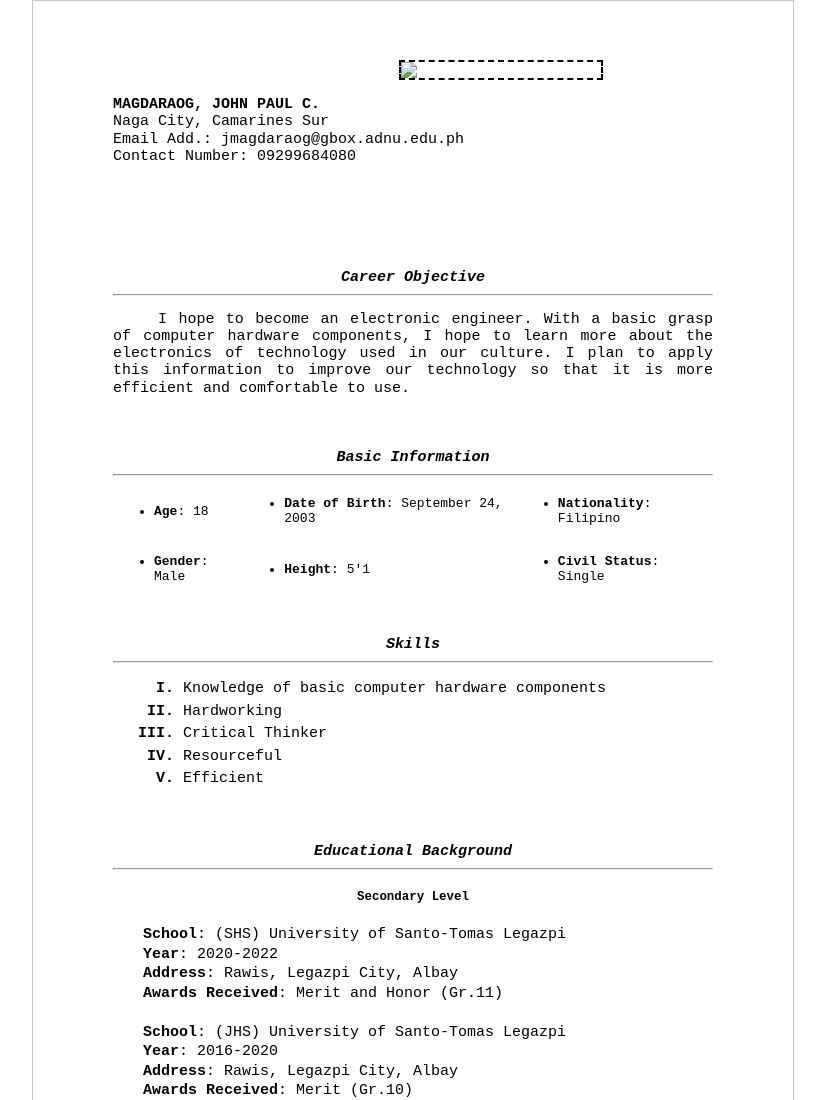
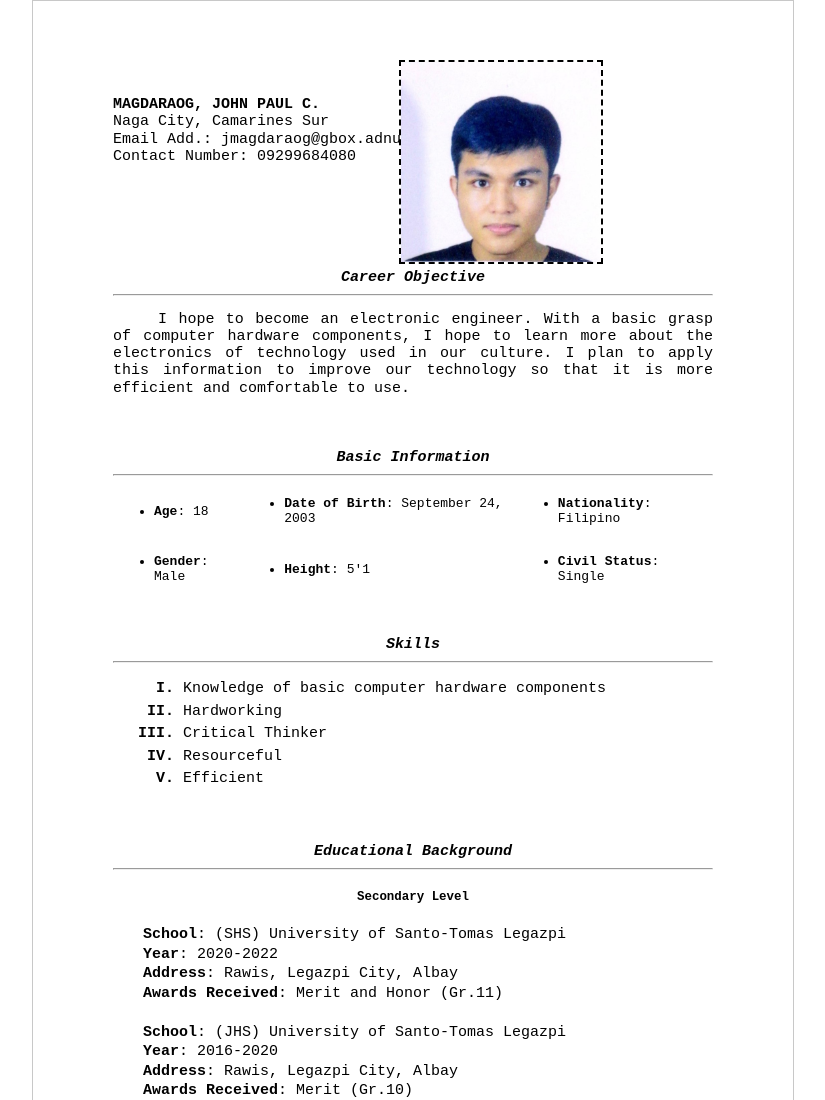
Before and after one commit to JPM4G/PRELIMS.github.io, a plain HTML site: page index.html in a window 1280 px wide. Shown: the top 1100 px of the page, without its empty margins (227-1052 px from the left). Drawn offline with nearby package versions, Linux system fonts and the light colour scheme.

Commit message:
Update index.html

```diff
--- a/index.html
+++ b/index.html
@@ -51,7 +51,7 @@
 	</head>
 	<body>
 		<article>
-			<p><b>MAGDARAOG, JOHN PAUL C.</b><br /><img src="HTML files/2x2_Picture.jpg">
+			<p><b>MAGDARAOG, JOHN PAUL C.</b><br /><img src="2x2_Picture.jpg">
 			Naga City, Camarines Sur<br />
 			Email Add.: jmagdaraog@gbox.adnu.edu.ph<br />
 			Contact Number: 09299684080<br /><p>
```
